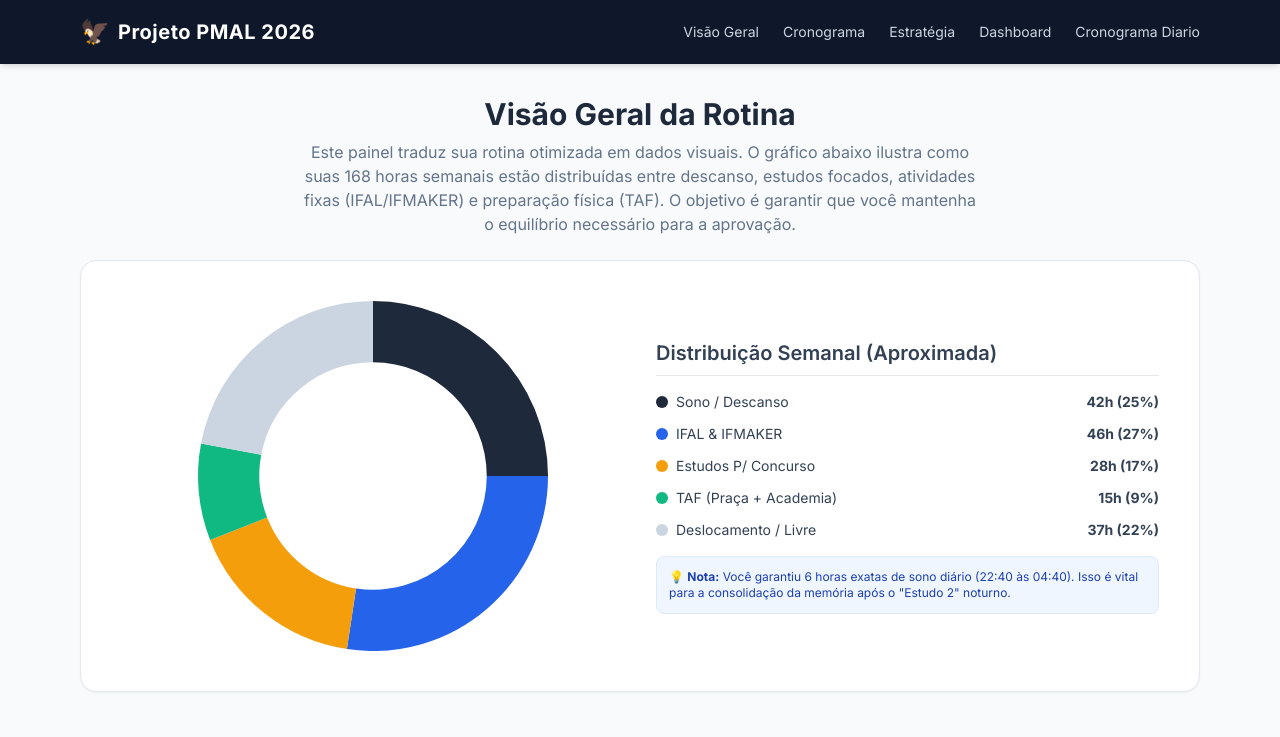
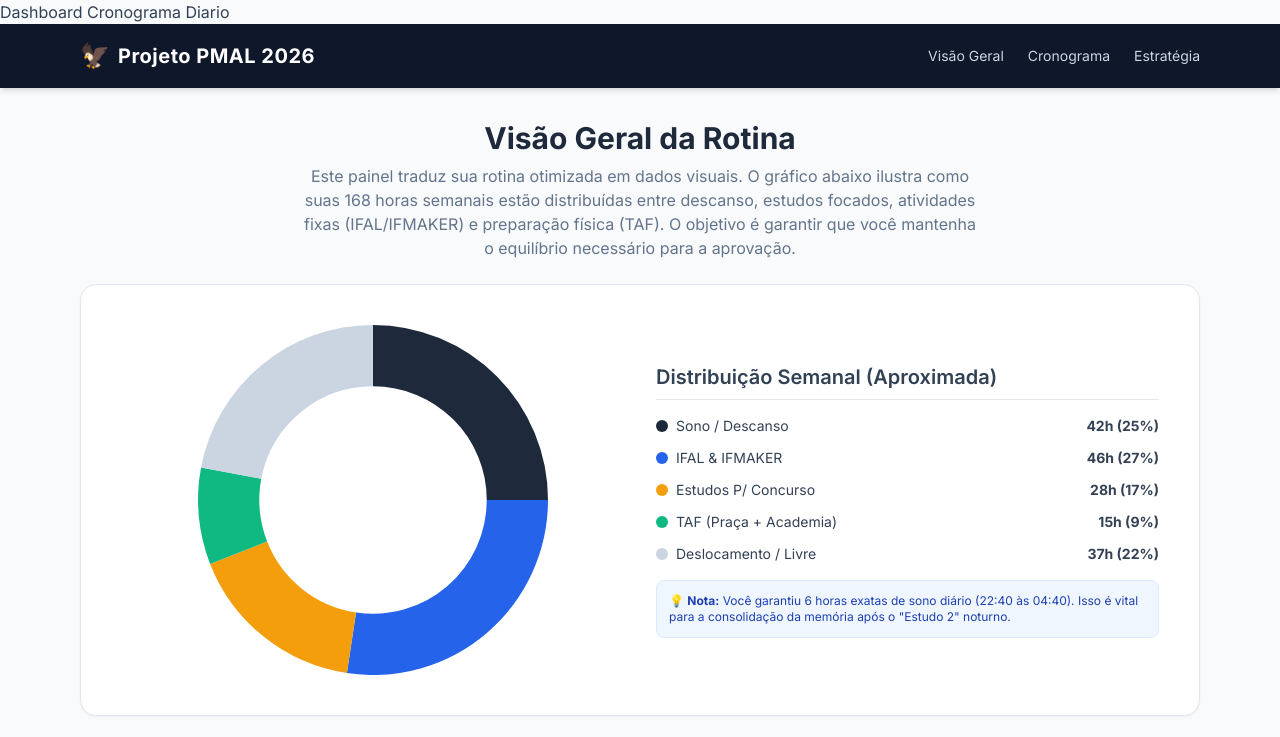
Before and after one commit to joaodelicia0/pmal, a plain HTML site: page index.html in a window 1280 px wide. Shown: the top 737 px of the page. Drawn offline with nearby package versions, Linux system fonts and the light colour scheme.

Commit message:
Update navigation links in index.html

```diff
--- a/index.html
+++ b/index.html
@@ -75,6 +75,11 @@
     </style>
 </head>
 <body class="antialiased selection:bg-blue-200 selection:text-blue-900">
+     <nav>
+        <a href="rotina2.html" class="hover:text-white transition">Dashboard</a>
+        <a href="rotina2.html" class="hover:text-white transition">Cronograma Diario</a>
+    </nav>
+
 
     <!-- Header Navigation -->
     <nav class="bg-slate-900 text-white shadow-md sticky top-0 z-50">
@@ -87,8 +92,6 @@
                 <a href="#visao-geral" class="hover:text-white transition">Visão Geral</a>
                 <a href="#cronograma" class="hover:text-white transition">Cronograma</a>
                 <a href="#estrategia" class="hover:text-white transition">Estratégia</a>
-                <a href="index2.html" class="hover:text-white transition">Dashboard</a>
-                <a href="index3.html" class="hover:text-white transition">Cronograma Diario</a>
             </div>
             <button class="md:hidden text-2xl" onclick="alert('Navegação: Role a página para ver os detalhes da rotina.')">☰</button>
         </div>
```
